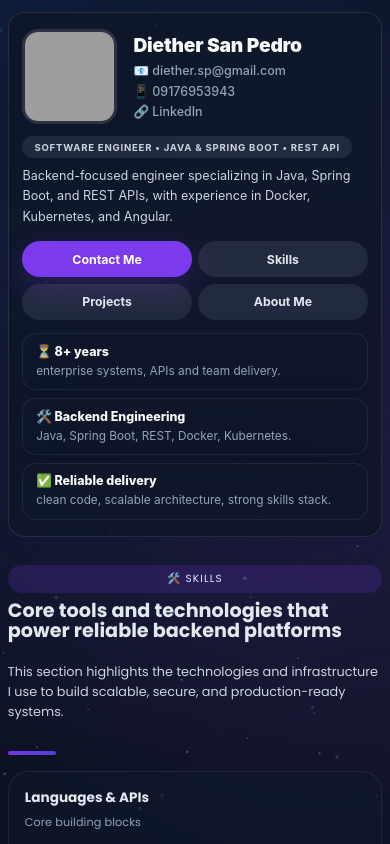
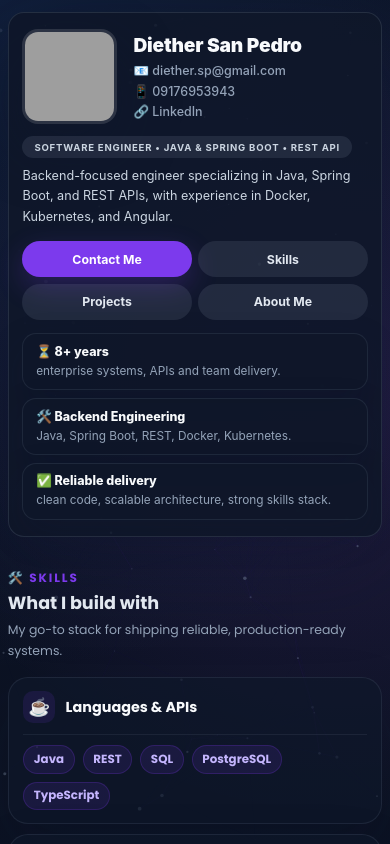
Before and after one commit to diether-sp/dsp-portfolio, an Angular app: page / in a window 390 px wide. Shown: the top 844 px of the page. Built offline with nearby package versions, Linux system fonts and the light colour scheme; grey boxes are pictures that could not be loaded.

Commit message:
Make avatar clickable, and skills component improvement

```diff
--- a/src/app/footer/footer.component.html
+++ b/src/app/footer/footer.component.html
@@ -16,7 +16,6 @@
           <li><a href="#skills" class="footer-link">Skills</a></li>
           <li><a href="#projects" class="footer-link">Projects</a></li>
           <li><a href="#about" class="footer-link">About Me</a></li>
-          <li><a href="mailto:diether.sp@gmail.com" class="footer-link">Contact</a></li>
         </ul>
       </div>
 
--- a/src/app/header/header.component.css
+++ b/src/app/header/header.component.css
@@ -22,7 +22,7 @@
 .hero-copy {
   display: flex;
   flex-direction: column;
-  gap: 0.9rem;
+  gap: 1rem;
   animation: fadeInUp 0.8s ease-out 0.2s both;
 }
 
@@ -400,7 +400,6 @@
   .highlight span {
     font-size: 0.78rem;
     line-height: 1.4;
-    /* text-align: left; */
   }
 }
 
@@ -453,3 +452,73 @@
     font-size: 0.74rem;
   }
 }
+
+/* ── Avatar clickable cursor ── */
+.hero-avatar img {
+  cursor: pointer;
+}
+
+/* ── Lightbox ── */
+.avatar-lightbox {
+  position: fixed;
+  inset: 0;
+  z-index: 1000;
+  background: rgba(8, 15, 30, 0);
+  display: flex;
+  align-items: center;
+  justify-content: center;
+  pointer-events: none;
+  transition: background 0.3s ease;
+}
+
+.avatar-lightbox.open {
+  background: rgba(8, 15, 30, 0.85);
+  backdrop-filter: blur(6px);
+  pointer-events: all;
+}
+
+.avatar-lightbox-inner {
+  position: relative;
+  transform: scale(0.85);
+  opacity: 0;
+  transition: transform 0.35s cubic-bezier(0.34, 1.46, 0.64, 1), opacity 0.3s ease;
+}
+
+.avatar-lightbox.open .avatar-lightbox-inner {
+  transform: scale(1);
+  opacity: 1;
+}
+
+.avatar-lightbox-inner img {
+  width: min(80vw, 480px);
+  height: min(80vw, 480px);
+  object-fit: cover;
+  border-radius: 28px;
+  border: 3px solid rgba(255, 255, 255, 0.15);
+  box-shadow: 0 40px 100px rgba(0, 0, 0, 0.6);
+  display: block;
+}
+
+.avatar-lightbox-close {
+  position: absolute;
+  top: -14px;
+  right: -14px;
+  width: 36px;
+  height: 36px;
+  border-radius: 50%;
+  background: #1e293b;
+  border: 1px solid rgba(148, 163, 184, 0.2);
+  color: #94a3b8;
+  font-size: 14px;
+  cursor: pointer;
+  display: flex;
+  align-items: center;
+  justify-content: center;
+  transition: background 0.2s ease, color 0.2s ease;
+  box-shadow: 0 4px 16px rgba(0, 0, 0, 0.3);
+}
+
+.avatar-lightbox-close:hover {
+  background: #334155;
+  color: #f8fafc;
+}
--- a/src/app/header/header.component.html
+++ b/src/app/header/header.component.html
@@ -3,7 +3,7 @@
 
     <!-- Avatar + Name + Meta row on mobile -->
     <div class="hero-avatar">
-      <img src="assets/img.png" alt="Profile photo" />
+      <img src="assets/img.png" alt="Profile photo" (click)="openLightbox()" />
       <div class="hero-avatar-side">
         <h1 class="hero-name-mobile">{{ name }}</h1>
         <div class="hero-meta hero-meta--beside-avatar">
@@ -56,3 +56,11 @@
     </div>
   </div>
 </header>
+
+<!-- Lightbox -->
+<div class="avatar-lightbox" [class.open]="isLightboxOpen" (click)="closeLightbox()">
+  <div class="avatar-lightbox-inner" (click)="$event.stopPropagation()">
+    <img src="assets/img.png" alt="Profile photo" />
+    <button class="avatar-lightbox-close" (click)="closeLightbox()">✕</button>
+  </div>
+</div>
--- a/src/app/header/header.component.ts
+++ b/src/app/header/header.component.ts
@@ -1,4 +1,4 @@
-import { Component } from '@angular/core';
+import { Component, HostListener } from '@angular/core';
 
 @Component({
   selector: 'app-header',
@@ -12,4 +12,19 @@ export class HeaderComponent {
   email = 'diether.sp@gmail.com';
   phoneNumber = '09176953943';
   linkedinUrl = 'https://www.linkedin.com/in/diether-san-pedro-a5677816a/';
+
+  isLightboxOpen = false;
+
+  openLightbox() {
+    this.isLightboxOpen = true;
+  }
+
+  closeLightbox() {
+    this.isLightboxOpen = false;
+  }
+
+  @HostListener('document:keydown.escape')
+  onEscKey() {
+    this.closeLightbox();
+  }
 }
--- a/src/app/shared/card/card.component.css
+++ b/src/app/shared/card/card.component.css
@@ -1,7 +1,9 @@
 div {
+  height: 100%;
   border-radius: 20px;
   box-shadow: 0 24px 60px rgba(15, 23, 42, 0.14);
   overflow: hidden;
   background: rgba(15, 23, 42, 0.65);
   border: 1px solid rgba(148, 163, 184, 0.12);
+  box-sizing: border-box;
 }
--- a/src/app/skills/skills.component.css
+++ b/src/app/skills/skills.component.css
@@ -1,282 +1,296 @@
+/* ── Section ── */
 .skills-section {
   width: min(96%, 1100px);
-  margin: 0 auto 3rem;
-  padding: 2.5rem 0;
+  margin: 0 auto 2.5rem;
+  padding: 2rem 0;
 }
 
+/* ── Header ── */
 .skills-header {
-  display: grid;
-  gap: 0.85rem;
-  margin-bottom: 2rem;
+  display: flex;
+  flex-direction: column;
+  gap: 0.55rem;
+  margin-bottom: 1.75rem;
+  animation: fadeInUp 0.8s ease-out both;
 }
 
 .skills-label {
   display: inline-flex;
   align-items: center;
-  justify-content: center;
-  padding: 0.55rem 0.95rem;
-  border-radius: 999px;
-  background: rgba(124, 58, 237, 0.18);
-  color: #ede9fe;
+  gap: 0.4rem;
+  color: #7c3aed;
   font-size: 0.8rem;
+  font-weight: 700;
   letter-spacing: 0.16em;
   text-transform: uppercase;
+  align-self: flex-start;
 }
 
 .skills-header h2 {
   margin: 0;
-  font-size: clamp(2rem, 2.5vw, 2.45rem);
-  line-height: 1.05;
+  font-size: clamp(1.6rem, 2.2vw, 2.1rem);
+  line-height: 1.1;
 }
 
 .skills-header p {
-  max-width: 720px;
-  color: #cbd5e1;
-  font-size: 1rem;
-  line-height: 1.75;
+  margin: 0;
+  max-width: 560px;
+  color: #94a3b8;
+  font-size: 0.9rem;
+  line-height: 1.65;
 }
 
+/* ── Grid ── */
 .skills-grid {
   display: grid;
-  gap: 1.25rem;
-  grid-template-columns: repeat(auto-fit, minmax(240px, 1fr));
+  gap: 1rem;
+  grid-template-columns: repeat(3, 1fr);
   grid-auto-rows: 1fr;
+  align-items: stretch;
 }
 
+/* ── Card host: must fill the full grid cell ── */
 .skills-card {
-  min-height: 100%;
+  display: flex;
+  flex-direction: column;
+  border-radius: 20px;
+  transition: box-shadow 0.25s ease;
+  animation: fadeInUp 0.8s ease-out both;
 }
 
+.skills-card:nth-child(1) { animation-delay: 0.15s; }
+.skills-card:nth-child(2) { animation-delay: 0.28s; }
+.skills-card:nth-child(3) { animation-delay: 0.41s; }
+
+.skills-card--languages:hover {
+  box-shadow: 0 0 0 1px rgba(124, 58, 237, 0.4),
+              0 16px 40px rgba(124, 58, 237, 0.12);
+}
+
+.skills-card--frameworks:hover {
+  box-shadow: 0 0 0 1px rgba(59, 130, 246, 0.4),
+              0 16px 40px rgba(59, 130, 246, 0.12);
+}
+
+.skills-card--infrastructure:hover {
+  box-shadow: 0 0 0 1px rgba(20, 184, 166, 0.4),
+              0 16px 40px rgba(20, 184, 166, 0.12);
+}
+
+/* ── Card inner ── */
 .skills-card-inner {
-  height: 100%;
-  padding: 1.45rem 1.5rem 1.4rem;
+  flex: 1;
+  padding: 1.35rem 1.4rem 1.3rem;
   display: flex;
   flex-direction: column;
-  justify-content: space-between;
-  gap: 1.15rem;
+  gap: 1rem;
+  box-sizing: border-box;
+  border-radius: 20px;
 }
 
+/* ── Card header row: icon + title ── */
 .skills-card-top {
   display: flex;
-  flex-direction: column;
-  gap: 0.4rem;
-  margin-bottom: 0.75rem;
+  align-items: center;
+  gap: 0.65rem;
+  flex-shrink: 0;
+}
+
+.skills-card-icon {
+  font-size: 1.4rem;
+  width: 2.4rem;
+  height: 2.4rem;
+  display: flex;
+  align-items: center;
+  justify-content: center;
+  border-radius: 12px;
+  background: rgba(124, 58, 237, 0.12);
+  flex-shrink: 0;
 }
 
 .skills-card-top h3 {
   margin: 0;
-  font-size: 1.05rem;
+  font-size: 1rem;
+  font-weight: 700;
+  color: #f8fafc;
 }
 
-.skills-card-top span {
-  color: #94a3b8;
-  font-size: 0.88rem;
-  letter-spacing: 0.01em;
+/* ── Divider ── */
+.skills-card-divider {
+  height: 1px;
+  background: rgba(148, 163, 184, 0.1);
+  flex-shrink: 0;
 }
 
-.skills-card::before {
-  content: '';
-  display: block;
-  width: 48px;
-  height: 4px;
-  border-radius: 999px;
-  background: linear-gradient(90deg, rgba(124, 58, 237, 0.95), rgba(79, 70, 229, 0.95));
-  margin-bottom: 1rem;
-}
-
+/* ── Pills ── */
 .skill-pill-grid {
-  display: grid;
-  gap: 0.75rem;
-  grid-template-columns: repeat(auto-fit, minmax(140px, 1fr));
+  display: flex;
+  flex-wrap: wrap;
+  gap: 0.5rem;
+  align-content: flex-start;
+  flex: 1; /* fills remaining card height so all cards stretch equally */
 }
 
 .skill-pill {
   display: inline-flex;
   align-items: center;
-  justify-content: center;
-  padding: 0.75rem 0.95rem;
+  padding: 0.4rem 0.85rem;
   border-radius: 999px;
-  background: rgba(71, 85, 105, 0.22);
-  color: #e2e8f0;
-  font-size: 0.94rem;
+  font-size: 0.85rem;
   font-weight: 600;
   white-space: nowrap;
-  transition: transform 0.2s ease, background-color 0.2s ease, color 0.2s ease, box-shadow 0.2s ease;
+  transition: transform 0.2s ease, box-shadow 0.2s ease, background 0.2s ease;
 }
 
 .skill-pill:hover {
   transform: translateY(-2px);
-  background: rgba(79, 70, 229, 0.18);
-  color: #f8fafc;
-  box-shadow: 0 14px 36px rgba(15, 23, 42, 0.12);
 }
 
+/* Per-category pill colors */
+.skills-card--languages .skill-pill {
+  background: rgba(124, 58, 237, 0.12);
+  color: #c4b5fd;
+  border: 1px solid rgba(124, 58, 237, 0.22);
+}
+.skills-card--languages .skill-pill:hover {
+  background: rgba(124, 58, 237, 0.22);
+}
+
+.skills-card--frameworks .skill-pill {
+  background: rgba(59, 130, 246, 0.1);
+  color: #93c5fd;
+  border: 1px solid rgba(59, 130, 246, 0.2);
+}
+.skills-card--frameworks .skill-pill:hover {
+  background: rgba(59, 130, 246, 0.2);
+}
+
+.skills-card--infrastructure .skill-pill {
+  background: rgba(20, 184, 166, 0.1);
+  color: #5eead4;
+  border: 1px solid rgba(20, 184, 166, 0.2);
+}
+.skills-card--infrastructure .skill-pill:hover {
+  background: rgba(20, 184, 166, 0.2);
+}
+
+/* ── Desktop ── */
 @media (min-width: 768px) {
   .skills-section {
-    margin-bottom: 4rem;
+    margin-bottom: 3rem;
   }
 }
 
+/* ── Mobile ── */
 @media (max-width: 768px) {
   .skills-section {
-    padding: 2rem 0;
-    margin: 0 auto 2rem;
+    padding: 1.25rem 0;
+    margin: 0 auto 1.5rem;
   }
 
   .skills-header {
-    gap: 0.7rem;
-    margin-bottom: 1.5rem;
+    gap: 0.45rem;
+    margin-bottom: 1rem;
   }
 
   .skills-label {
     font-size: 0.75rem;
-    padding: 0.5rem 0.85rem;
-    letter-spacing: 0.14em;
   }
 
   .skills-header h2 {
-    font-size: clamp(1.6rem, 2.2vw, 1.95rem);
+    font-size: 1.25rem;
   }
 
   .skills-header p {
-    font-size: 0.9rem;
-    line-height: 1.65;
+    font-size: 0.82rem;
   }
 
+  /* 1 column, natural height on mobile */
   .skills-grid {
-    gap: 1rem;
-    grid-template-columns: repeat(auto-fit, minmax(180px, 1fr));
+    grid-template-columns: 1fr;
+    grid-auto-rows: auto;
+    gap: 0.65rem;
+  }
+
+  .skills-card {
+    display: block;
+  }
+
+  .skills-card--languages:hover,
+  .skills-card--frameworks:hover,
+  .skills-card--infrastructure:hover {
+    box-shadow: none;
+  }
+
+  .skills-card--languages.card-tapped {
+    box-shadow: 0 0 0 1px rgba(124, 58, 237, 0.4),
+                0 12px 30px rgba(124, 58, 237, 0.12);
+  }
+
+  .skills-card--frameworks.card-tapped {
+    box-shadow: 0 0 0 1px rgba(59, 130, 246, 0.4),
+                0 12px 30px rgba(59, 130, 246, 0.12);
+  }
+
+  .skills-card--infrastructure.card-tapped {
+    box-shadow: 0 0 0 1px rgba(20, 184, 166, 0.4),
+                0 12px 30px rgba(20, 184, 166, 0.12);
   }
 
   .skills-card-inner {
-    padding: 1.25rem 1.25rem 1.15rem;
-    gap: 1rem;
+    flex: unset;
+    padding: 0.9rem 1rem;
+    gap: 0.65rem;
   }
 
-  .skills-card-top h3 {
-    font-size: 0.95rem;
-  }
-
-  .skills-card-top span {
-    font-size: 0.8rem;
-  }
-
-  .skill-pill {
-    font-size: 0.88rem;
-    padding: 0.65rem 0.85rem;
-  }
-
-  .skill-pill-grid {
-    gap: 0.6rem;
-    grid-template-columns: repeat(auto-fit, minmax(120px, 1fr));
-  }
-}
-
-@media (max-width: 680px) {
-  .skills-section {
-    padding: 1.5rem 0;
-    margin: 0 auto 1.5rem;
-  }
-
-  .skills-header {
-    gap: 0.6rem;
-    margin-bottom: 1.25rem;
-  }
-
-  .skills-label {
-    font-size: 0.7rem;
-    padding: 0.45rem 0.8rem;
-  }
-
-  .skills-header h2 {
-    font-size: clamp(1.4rem, 2vw, 1.75rem);
-  }
-
-  .skills-header p {
-    font-size: 0.85rem;
-    line-height: 1.6;
-  }
-
-  .skills-grid {
-    gap: 0.85rem;
-    grid-template-columns: repeat(auto-fit, minmax(160px, 1fr));
-  }
-
-  .skills-card-inner {
-    padding: 1.1rem 1.1rem 1rem;
-    gap: 0.9rem;
+  .skills-card-icon {
+    font-size: 1.1rem;
+    width: 2rem;
+    height: 2rem;
+    border-radius: 10px;
   }
 
   .skills-card-top h3 {
     font-size: 0.9rem;
   }
 
-  .skills-card-top span {
-    font-size: 0.75rem;
-  }
-
   .skill-pill {
-    font-size: 0.85rem;
-    padding: 0.6rem 0.8rem;
+    font-size: 0.78rem;
+    padding: 0.35rem 0.7rem;
   }
 
   .skill-pill-grid {
-    gap: 0.55rem;
-    grid-template-columns: repeat(auto-fit, minmax(110px, 1fr));
+    flex: unset;
   }
 }
 
 @media (max-width: 480px) {
-  .skills-section {
-    padding: 1rem 0;
-    margin: 0 auto 1.25rem;
-  }
-
-  .skills-header {
-    gap: 0.5rem;
-    margin-bottom: 1rem;
-  }
-
-  .skills-label {
-    font-size: 0.65rem;
-    padding: 0.4rem 0.7rem;
-    letter-spacing: 0.12em;
-  }
-
   .skills-header h2 {
-    font-size: clamp(1.2rem, 1.8vw, 1.5rem);
+    font-size: 1.1rem;
   }
 
   .skills-header p {
-    font-size: 0.8rem;
-    line-height: 1.55;
-  }
-
-  .skills-grid {
-    gap: 0.75rem;
-    grid-template-columns: 1fr;
+    font-size: 0.78rem;
   }
 
   .skills-card-inner {
-    padding: 1rem 1rem 0.95rem;
-    gap: 0.85rem;
-  }
-
-  .skills-card-top h3 {
-    font-size: 0.85rem;
-  }
-
-  .skills-card-top span {
-    font-size: 0.7rem;
+    padding: 0.8rem 0.9rem;
   }
 
   .skill-pill {
-    font-size: 0.8rem;
-    padding: 0.55rem 0.75rem;
-  }
-
-  .skill-pill-grid {
-    gap: 0.5rem;
-    grid-template-columns: repeat(auto-fit, minmax(100px, 1fr));
+    font-size: 0.74rem;
+    padding: 0.3rem 0.6rem;
   }
 }
+
+/* ── Animation ── */
+@keyframes fadeInUp {
+  from {
+    opacity: 0;
+    transform: translateY(20px);
+  }
+  to {
+    opacity: 1;
+    transform: translateY(0);
+  }
+}
--- a/src/app/skills/skills.component.html
+++ b/src/app/skills/skills.component.html
@@ -1,20 +1,22 @@
 <section id="skills" class="skills-section">
   <div class="skills-header">
     <span class="skills-label">🛠️ Skills</span>
-    <h2>Core tools and technologies that power reliable backend platforms</h2>
-    <p>
-      This section highlights the technologies and infrastructure I use to build scalable, secure, and production-ready systems.
-    </p>
+    <h2>What I build with</h2>
+    <p>My go-to stack for shipping reliable, production-ready systems.</p>
   </div>
 
   <div class="skills-grid">
     @for (category of skillCategories; track category.title) {
-      <app-card class="skills-card">
+      <app-card
+        class="skills-card"
+        [ngClass]="[category.cssClass, selectedCard === category.title ? 'card-tapped' : '']"
+        (click)="onCardTap(category.title)">
         <div class="skills-card-inner">
           <div class="skills-card-top">
+            <div class="skills-card-icon">{{ category.icon }}</div>
             <h3>{{ category.title }}</h3>
-            <span>{{ category.highlight }}</span>
           </div>
+          <div class="skills-card-divider"></div>
           <div class="skill-pill-grid">
             @for (skill of category.items; track skill) {
               <span class="skill-pill">{{ skill }}</span>
--- a/src/app/skills/skills.component.ts
+++ b/src/app/skills/skills.component.ts
@@ -1,35 +1,47 @@
 import { Component } from '@angular/core';
 import { CardComponent } from '../shared/card/card.component';
+import { NgClass } from '@angular/common';
 
 interface SkillCategory {
   title: string;
-  highlight: string;
+  icon: string;
+  cssClass: string;
   items: string[];
 }
 
 @Component({
   selector: 'app-skills',
   standalone: true,
-  imports: [CardComponent],
+  imports: [CardComponent, NgClass],
   templateUrl: './skills.component.html',
   styleUrl: './skills.component.css'
 })
 export class SkillsComponent {
+  selectedCard: string | null = null;
+
   skillCategories: SkillCategory[] = [
     {
       title: 'Languages & APIs',
-      highlight: 'Core building blocks',
-      items: ['Java', 'REST', 'SQL', 'PostgresQL', 'TypeScript']
+      icon: '☕',
+      cssClass: 'skills-card--languages',
+      items: ['Java', 'REST', 'SQL', 'PostgreSQL', 'TypeScript']
     },
     {
       title: 'Frameworks & Platforms',
-      highlight: 'Backend expertise',
+      icon: '🧩',
+      cssClass: 'skills-card--frameworks',
       items: ['Spring Boot', 'Spring Security', 'Keycloak', 'Hibernate', 'Angular', 'Node.js']
     },
     {
       title: 'Infrastructure & Tools',
-      highlight: 'Production-ready delivery',
+      icon: '🐳',
+      cssClass: 'skills-card--infrastructure',
       items: ['Docker', 'Kubernetes', 'Git', 'CI/CD', 'Agile']
     }
   ];
+
+  onCardTap(title: string) {
+    // Toggle off if same card tapped again, otherwise select new card
+    this.selectedCard = this.selectedCard === title ? null : title;
+  }
 }
```
